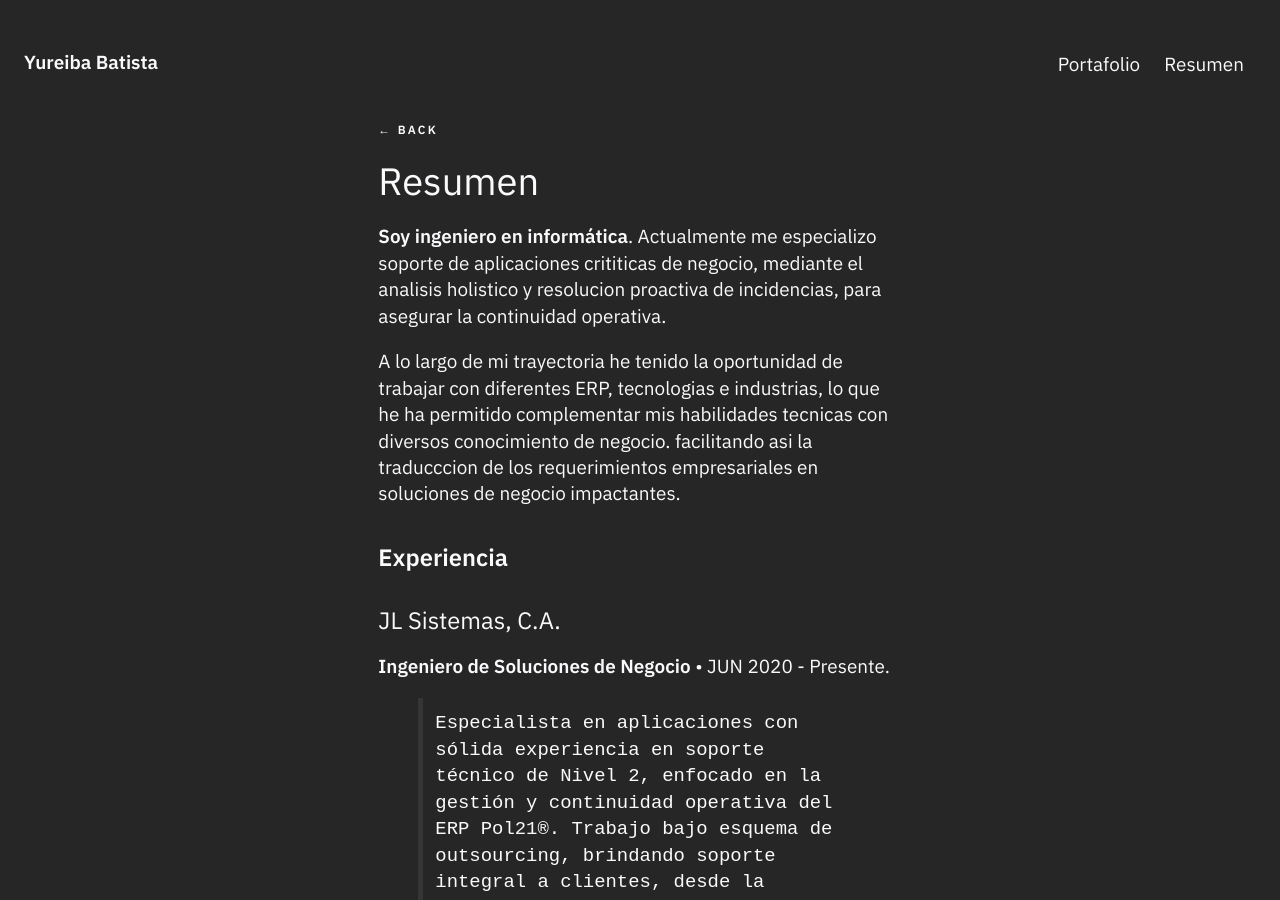
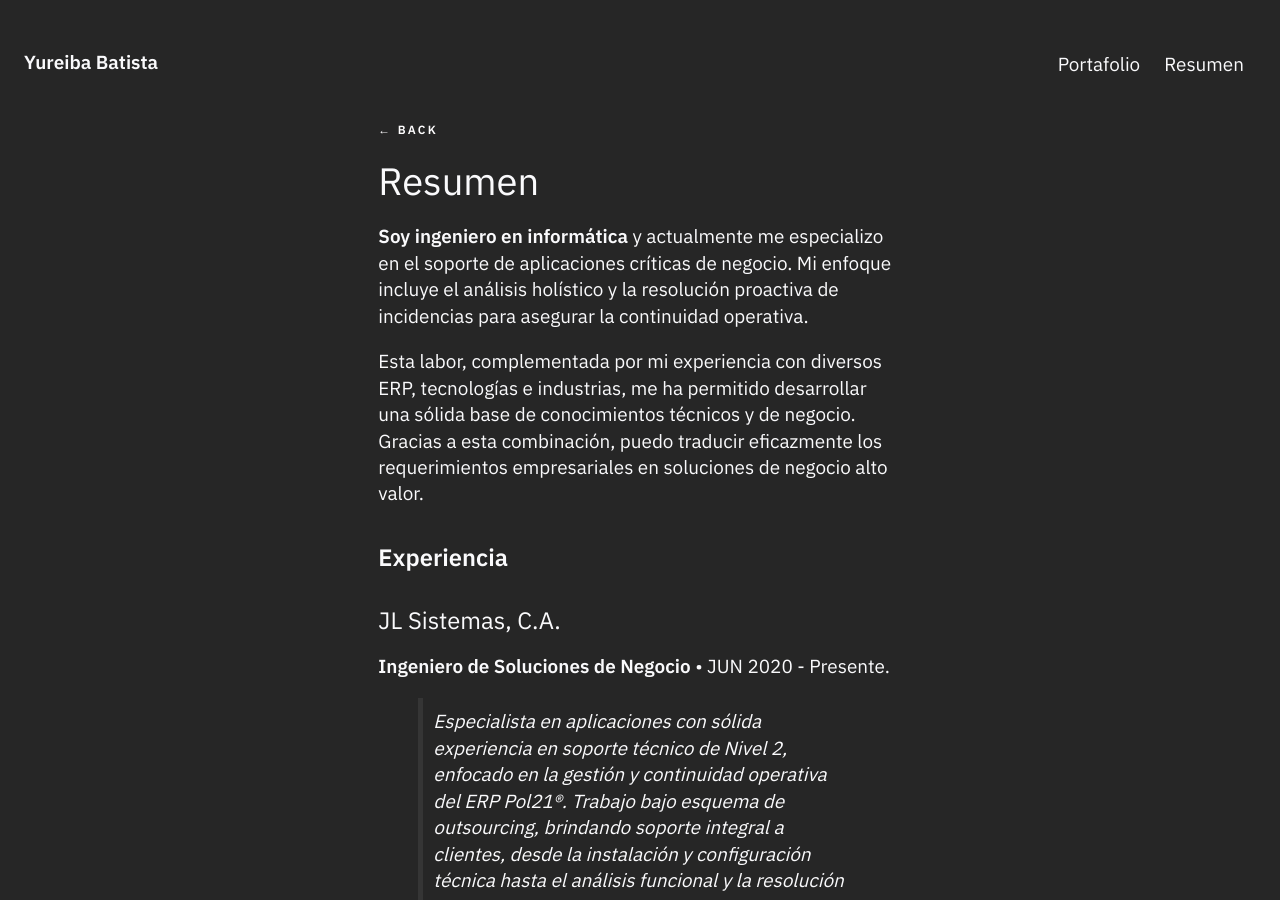
Before and after one commit to batistayureiba/batistayureiba.github.io, a Jekyll site: the page built from _posts/2025-05-24-about.md, in a window 1280 px wide and 900 px high. Built offline with Jekyll 4.4.1, drawn with Linux system fonts in a browser that asks for light colours; some of the changed text lies outside the part shown.

Commit message:
Update 2025-05-24-about.md

```diff
--- a/_posts/2025-05-24-about.md
+++ b/_posts/2025-05-24-about.md
@@ -2,20 +2,22 @@
 title : Resumen
 ---
 
-**Soy ingeniero en informática**. Actualmente me especializo soporte de aplicaciones crititicas de negocio, mediante el analisis holistico y resolucion proactiva de incidencias, para asegurar la continuidad operativa.
+**Soy ingeniero en informática** y actualmente me especializo en el soporte de aplicaciones críticas de negocio. Mi enfoque incluye el análisis holístico y la resolución proactiva de incidencias para asegurar la continuidad operativa.
 
-A lo largo de mi trayectoria he tenido la oportunidad de trabajar con diferentes ERP, tecnologias e industrias, lo que he ha permitido  complementar mis habilidades tecnicas con diversos conocimiento de negocio. facilitando asi la traducccion de los requerimientos empresariales en soluciones de negocio impactantes.
+Esta labor, complementada por mi experiencia con diversos ERP, tecnologías e industrias, me ha permitido desarrollar una sólida base de conocimientos técnicos y de negocio. Gracias a esta combinación, puedo traducir eficazmente los requerimientos empresariales en soluciones de negocio alto valor.
+
+
 
 {:#experience}
 #### Experiencia
 ##### JL Sistemas, C.A.
 **Ingeniero de Soluciones de Negocio** • JUN 2020 - Presente.
->`Especialista en aplicaciones con sólida experiencia en soporte técnico de Nivel 2, enfocado en la gestión y continuidad operativa del ERP Pol21®. Trabajo bajo esquema de outsourcing, brindando soporte integral a clientes, desde la instalación y configuración técnica hasta el análisis funcional y la resolución de incidencias complejas.`
+>*Especialista en aplicaciones con sólida experiencia en soporte técnico de Nivel 2, enfocado en la gestión y continuidad operativa del ERP Pol21®. Trabajo bajo esquema de outsourcing, brindando soporte integral a clientes, desde la instalación y configuración técnica hasta el análisis funcional y la resolución de incidencias complejas.*
 
 
 ##### Novopayment Tecnologia
 **Analista de Operaciones IT** • MAR 2019 - OCT 2019.
->**Profesional con experiencia en supervisión operativa de servicios financieros críticos y soporte multicliente en entornos BaaS. Enlace clave entre clientes internacionales y áreas técnicas para la detección y resolución de incidencias. Focalizado en garantizar la continuidad del servicio, mitigar riesgos operacionales y asegurar la calidad y confidencialidad de la información en plataformas transaccionales de alto volumen.**
+>*Profesional con experiencia en supervisión operativa de servicios financieros críticos y soporte multicliente en entornos BaaS. Enlace clave entre clientes internacionales y áreas técnicas para la detección y resolución de incidencias. Focalizado en garantizar la continuidad del servicio, mitigar riesgos operacionales y asegurar la calidad y confidencialidad de la información en plataformas transaccionales de alto volumen.*
 
 
 ##### Person to Person Analysis
@@ -24,7 +26,7 @@ A lo largo de mi trayectoria he tenido la oportunidad de trabajar con diferentes
 
 ##### JL Sistemas, C.A.
 **Ingeniero de Soluciones de Negocio** • NOV 2014 - FEB 2018.
->Especialista en aplicaciones con sólida experiencia en soporte técnico de Nivel 2, enfocado en la gestión y continuidad operativa del ERP Pol21®. Trabajo bajo esquema de outsourcing, brindando soporte integral a clientes, desde la instalación y configuración técnica hasta el análisis funcional y la resolución de incidencias complejas.
+>*Especialista en aplicaciones con sólida experiencia en soporte técnico de Nivel 2, enfocado en la gestión y continuidad operativa del ERP Pol21®. Trabajo bajo esquema de outsourcing, brindando soporte integral a clientes, desde la instalación y configuración técnica hasta el análisis funcional y la resolución de incidencias complejas.*
 
 {:#skills}
 ### Habilidades
@@ -44,7 +46,7 @@ Introducción práctica a los comandos Linux y Shell Scripting • MAY 2025.
 > Script de Shell | Administración de Linux | OS Administración de procesos |  Gestión de archivos | Protocolos de red | Instalación del software | Automatización.
 
 Bases de datos y SQL para la ciencia de los datos con Python • DEC 2024.
-> Procesamiento de transacciones | SQL | Pandas | Numpy | Jupyter | Análisis de Datos | Manipulación de datos | Bases de datos relacionales.
+`Procesamiento de transacciones | SQL | Pandas | Numpy | Jupyter | Análisis de Datos | Manipulación de datos | Bases de datos relacionales.`
 
 Proyecto Python para la ciencia de datos • NOV 2024.
 > Recopilación de datos | Manipulación de datos | Análisis de Datos | Visualizacion de datos | Programación Python | Matplotlib.
```
